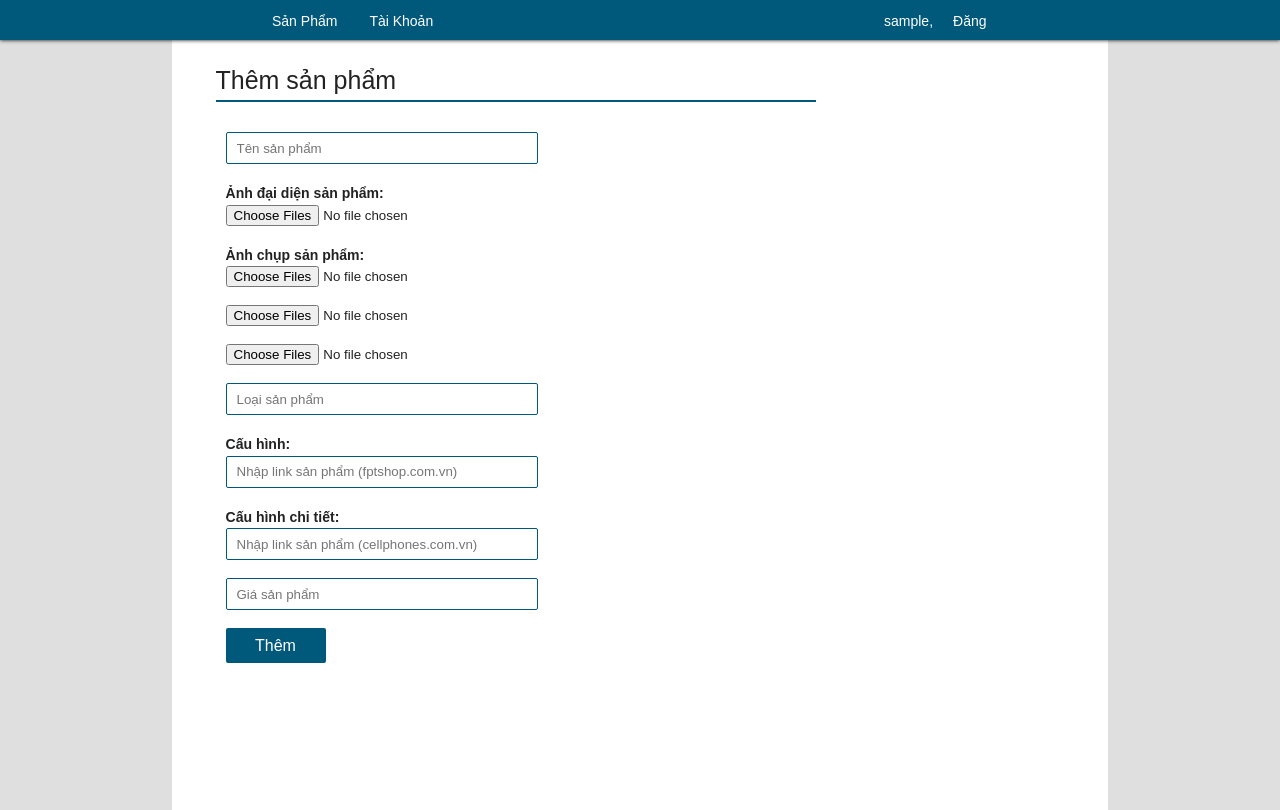
After one commit to Trong08101997/wepsosanh, a PHP site: page /view/themsanpham_view.php in a window 1280 px wide. The commit adds this page. Run offline with PHP 8.4, Linux system fonts and the light colour scheme; the visitor is signed in with stand-in values (Sample User, id 1).

Commit message:
hoàn thành chức năng thêm và xóa tài khoản. Thêm html và css cho form thêm sản phẩm

```diff
--- a/admin/model/sanpham_model.php
+++ b/admin/model/sanpham_model.php
@@ -13,9 +13,6 @@
 			return $result;
 		}
 
-		function xoataikhoan_model_function($id) {
-			require_once "connect_db.php";
-			$result = mysql_query($connect, "DELETE FROM products WHERE id = '$id'")
-		}
+
 	}
  ?>
--- a/admin/model/taikhoan_model.php
+++ b/admin/model/taikhoan_model.php
@@ -13,5 +13,10 @@
 
 			return $result;
 		}
+
+		function xoataikhoan_model_function($id) {
+			require_once "connect_db.php";
+			mysqli_query($connect, "DELETE FROM users WHERE id_users = '$id'");
+		}
 	}
  ?>
--- /dev/null
+++ b/admin/view/css/themsanpham_view.css
@@ -0,0 +1,45 @@
+.container01 {
+	margin-left: 23.5px;
+}
+
+.container01 #quanly {
+	text-align: left;
+	font-size: 25px;
+	margin-bottom: 30px;
+	border-bottom: 2px #00587A solid;
+	width: 600px;
+	/*box-shadow:#000 0px 0px 4px 0px;*/
+}
+.container01 form {
+	margin-left: 10px;
+}
+
+.container01 input {
+	border-radius: 2px;
+	margin-bottom: 18px;
+
+}
+
+.container01 input[type="text"] {
+	height: 30px;
+	padding-left: 10px;
+	width: 300px;
+	border: 1px #00587A solid;
+}
+
+.container01 input[type="submit"] {
+	width: 100px;
+	padding-left: 0px;
+	height: 35px;
+	background: #00587A;
+	border: 0px;
+	color: white;
+	font-size: 16px;
+}
+
+.container01 input[type="submit"]:hover {
+	background: white;
+	border: 1px #00587A solid;
+	color: black;
+	font-size: 16px;
+}
--- a/admin/view/css/themtaikhoan_view.css
+++ b/admin/view/css/themtaikhoan_view.css
@@ -15,7 +15,7 @@ body{
 	font-size: 25px;
 	margin-bottom: 30px;
 	border-bottom: 2px #00587A solid;
-	width: 300px;
+	width: 600px;
 	/*box-shadow:#000 0px 0px 4px 0px;*/
 }
 
--- a/admin/view/header_view.php
+++ b/admin/view/header_view.php
@@ -15,7 +15,6 @@
 	<div class="menu_header">
 		<ul>
             <li><a id="categorys" href="?action=sanpham_view">Sản Phẩm</a></li>
-            <li><a id="categorys" href="#news">Thêm Sản Phẩm</a></li>
             <li id="logout_near"><a id="categorys" href="?action=taikhoan_view">Tài Khoản</a></li>
             <li id="logout">
                 <span>
--- a/admin/view/js/script.js
+++ b/admin/view/js/script.js
@@ -3,3 +3,9 @@ $(document).ready(function () {
 		location.assign("index.php?action=themtaikhoan_view");
 	});
 });
+
+$(document).ready(function () {
+	$("#add_product").click (function () {
+		location.assign("index.php?action=themsanpham_view");
+	});
+});
--- a/admin/view/sanpham_view.php
+++ b/admin/view/sanpham_view.php
@@ -3,6 +3,8 @@
 <head>
 	<title>Quản lý sản phẩm</title>
     <link rel="stylesheet" type="text/css" href="view/css/sanpham_view.css">
+    <script src="view/js/jquery-3.3.1.min.js"></script>
+    <script type="text/javascript" src="view/js/script.js"></script>
 </head>
 <body>
 	<?= require_once "header_view.php" ?>
@@ -11,6 +13,10 @@
 			<div id="quanly">
 				Quản Lý Sản Phẩm
 			</div>
+
+            <div id="add_product">
+                Thêm Sản Phẩm
+            </div>
 
             <?php
                 require_once "controller/sanpham_controller.php";
--- a/admin/view/taikhoan_view.php
+++ b/admin/view/taikhoan_view.php
@@ -40,7 +40,7 @@
                             echo '<td class="stt">' . $d . '</td>';
                             echo '<td>' . $row['username_users'] . '</td>';
                             echo '<td>' . $row['password_users'] . '</td>';
-                            echo '<td class="thaotac"><a href="index.php?action=delete_user?id=' . $row['id_users'] . '">xoa</a></td>';
+                            echo '<td class="thaotac"><a href="?action=xoa_user&id=' . $row['id_users'] . '">xoa</a></td>';
                         echo '</tr>';
                         $d++;
                     }
--- /dev/null
+++ b/admin/view/themsanpham_view.php
@@ -0,0 +1,36 @@
+<!DOCTYPE html>
+<html>
+<head>
+	<title>Thêm sản phẩm</title>
+	<link rel="stylesheet" type="text/css" href="view/css/themsanpham_view.css">
+    <script src="view/js/jquery-3.3.1.min.js"></script>
+    <script language="JavaScript" src="view/js/themtaikhoan.js"></script>
+</head>
+<body>
+    <?= require_once "header_view.php" ?>
+	<div class="container">
+        <div class="container01">
+            <div id="quanly">
+                Thêm sản phẩm
+            </div>
+            <form action="?action=taikhoan_controller" method="post" enctype="multipart/form-data">
+				<input type="text" name="sp_ten" placeholder="Tên sản phẩm"><br>
+
+				<h3>Ảnh đại diện sản phẩm: </h3>
+				<input type="file" name="sp_anh_dai_dien" value="Thêm ảnh" multiple><br>
+
+				<h3>Ảnh chụp sản phẩm: </h3>
+				<input type="file" name="sp_anh1" value="Thêm ảnh" multiple><br>
+				<input type="file" name="sp_anh2" value="Thêm ảnh" multiple><br>
+				<input type="file" name="sp_anh3" value="Thêm ảnh" multiple><br>
+
+				<input type="text" name="sp_loai_san_pham" placeholder="Loại sản phẩm"><br>
+				<h3>Cấu hình:</h3><input type="text" name="sp_cau_hinh" placeholder="Nhập link sản phẩm (fptshop.com.vn)"><br>
+				<h3>Cấu hình chi tiết:</h3><input type="text" name="sp_cau_hinh_chi_tiet" placeholder="Nhập link sản phẩm (cellphones.com.vn)"><br>
+				<input type="text" name="sp_gia" placeholder="Giá sản phẩm"><br>
+				<input type="submit" value="Thêm">
+            </form>
+        </div>
+	</div>
+</body>
+</html>
```
Also changed, not shown: admin/controller/taikhoan_controller.php (+12 -6 lines), admin/index.php (+12 -8 lines), admin/view/css/sanpham_view.css (+22 -1 lines), admin/view/css/taikhoan_view.css (+7 -2 lines).
